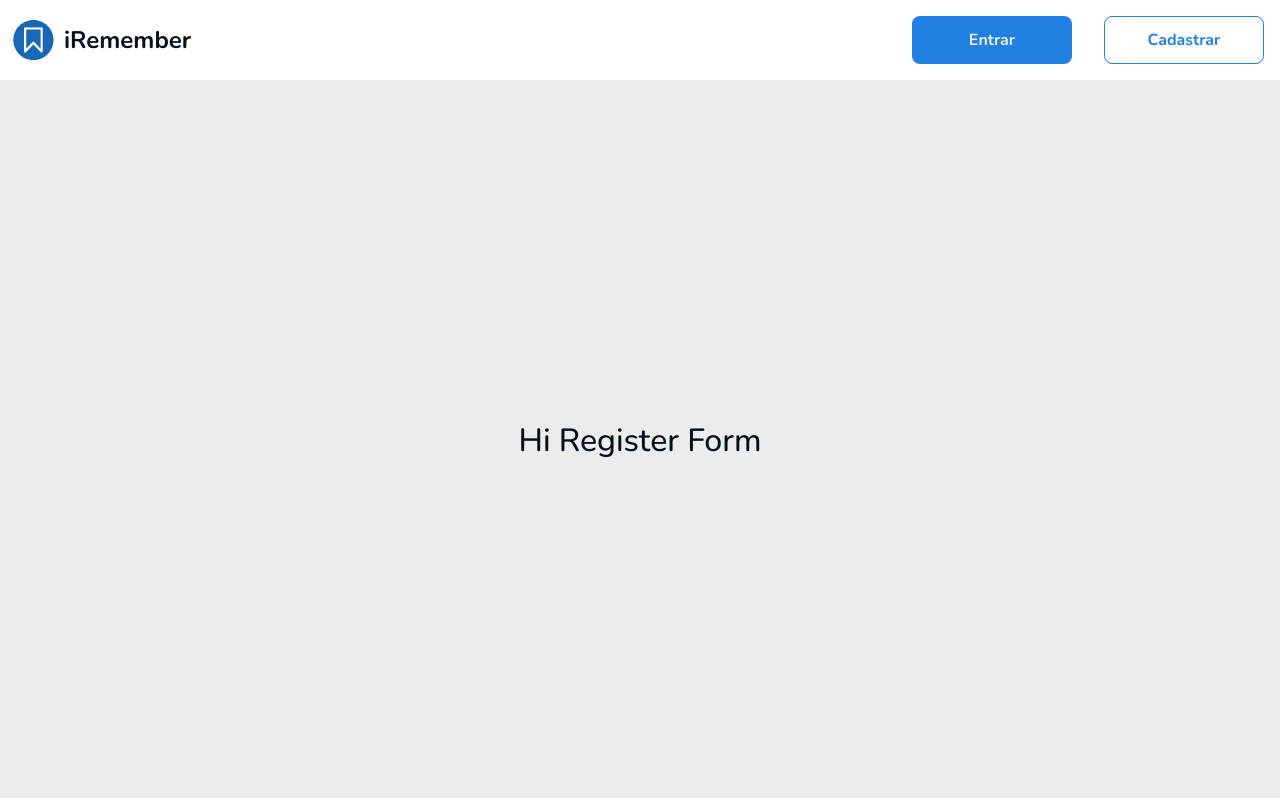
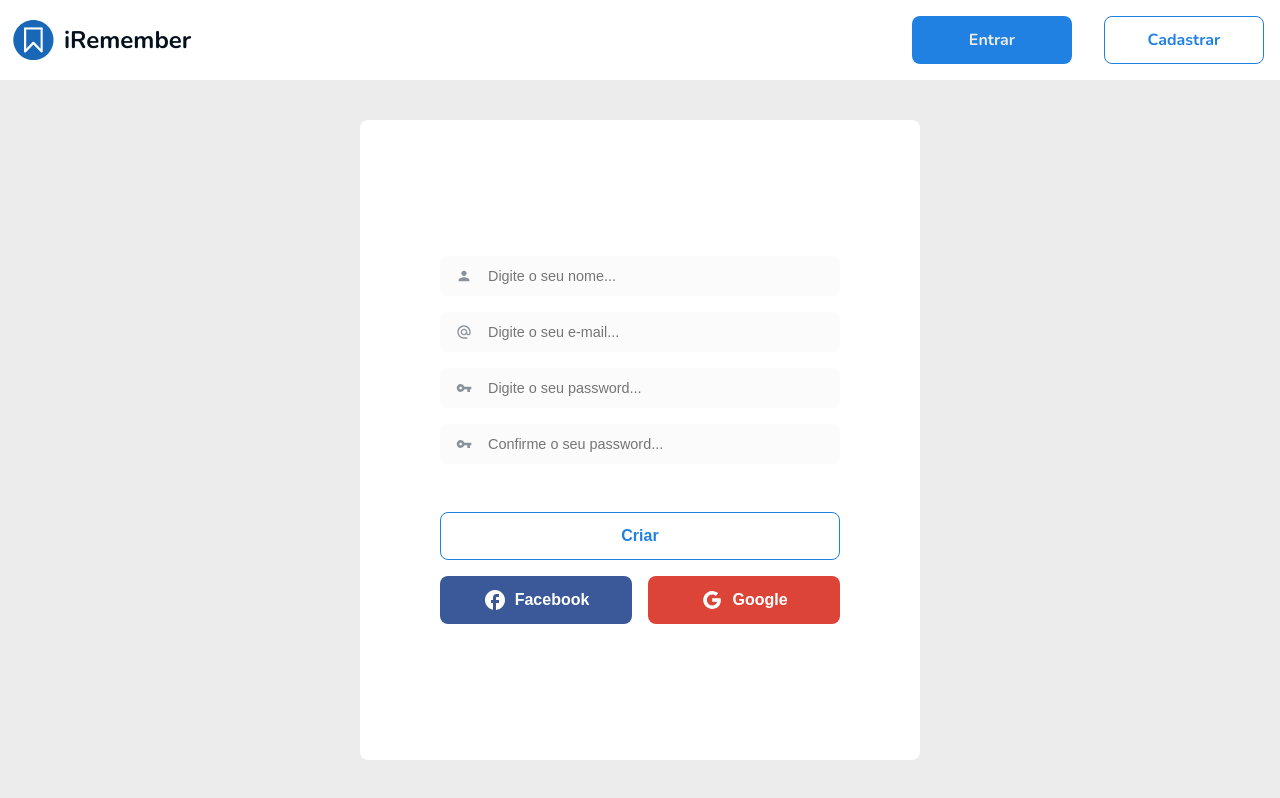
Before and after one commit to eddyzera/iRemember, a React (Create React App) app: page /register in a window 1280 px wide. Built offline with nearby package versions, Linux system fonts and the light colour scheme.

Commit message:
[feat]: creation form Register

```diff
--- a/package.json
+++ b/package.json
@@ -12,6 +12,7 @@
     "@types/react-dom": "^17.0.11",
     "react": "^17.0.2",
     "react-dom": "^17.0.2",
+    "react-icons": "^4.3.1",
     "react-router-dom": "^6.2.1",
     "react-scripts": "5.0.0",
     "typescript": "^4.5.5",
--- a/src/components/header/header.tsx
+++ b/src/components/header/header.tsx
@@ -1,4 +1,5 @@
 import React from 'react'
+import { Link } from 'react-router-dom'
 import LogoTipo from '../../assets/svg/logo-tipo.svg'
 
 export const Header: React.FC = () => {
@@ -10,7 +11,9 @@ export const Header: React.FC = () => {
       </div>
       <div className="header__button">
         <a className="login">entrar</a>
-        <a className="register">cadastrar</a>
+        <Link to="/register">
+          <a className="register">cadastrar</a>
+        </Link>
       </div>
     </header>
   )
--- a/src/components/registerForm/RegisterForm.tsx
+++ b/src/components/registerForm/RegisterForm.tsx
@@ -1,9 +1,48 @@
 import React from 'react'
+import {
+  MdPerson,
+  MdAlternateEmail,
+  MdVpnKey,
+  MdFacebook
+} from 'react-icons/md'
+import { AiOutlineGoogle } from 'react-icons/ai'
 
 export const RegisterForm: React.FC = () => {
   return (
     <div className="register-form">
-      <h1>Hi Register Form</h1>
+      <form action="">
+        <div className="register-input-group">
+          <MdPerson color="#8a939b" />
+          <input type="text" placeholder="Digite o seu nome..." />
+        </div>
+        <div className="register-input-group">
+          <MdAlternateEmail color="#8a939b" />
+          <input type="email" placeholder="Digite o seu e-mail..." />
+        </div>
+        <div className="register-input-group">
+          <MdVpnKey color="#8a939b" />
+          <input type="password" placeholder="Digite o seu password..." />
+        </div>
+        <div className="register-input-group">
+          <MdVpnKey color="#8a939b" />
+          <input type="password" placeholder="Confirme o seu password..." />
+        </div>
+        <div className="register-button">
+          <button className="register-button__create">Criar</button>
+          <button className="register-button__facebook">
+            <div className="register-button-group">
+              <MdFacebook size="1.5rem" color="#FFF" />
+              facebook
+            </div>
+          </button>
+          <button className="register-button__google">
+            <div className="register-button-group">
+              <AiOutlineGoogle size="1.5rem" color="#FFF" />
+              google
+            </div>
+          </button>
+        </div>
+      </form>
     </div>
   )
 }
--- a/src/style/sass/components/header.scss
+++ b/src/style/sass/components/header.scss
@@ -44,6 +44,7 @@
       &.login {
         background: map-get($blue , '50' );
         color: map-get($white , '100' );
+        transition: all 0.6s;
 
         &:hover {
           background: map-get($blue , '150' );
@@ -54,6 +55,7 @@
         background: map-get($white , '50' );
         color: map-get($blue , '50' );
         border: 1px solid map-get($blue , '50' );
+        transition: all 0.6s;
 
         &:hover {
           background: map-get($blue , '150' );
--- a/src/style/sass/components/index.scss
+++ b/src/style/sass/components/index.scss
@@ -1 +1,2 @@
 @forward './header.scss';
+@forward './registerForm.scss';
--- /dev/null
+++ b/src/style/sass/components/registerForm.scss
@@ -0,0 +1,90 @@
+@use '../utils' as *;
+
+.register-form {
+  background-color: map-get($white , '50');
+  width: 35rem;
+  height: 40rem;
+  padding: 1rem 5rem;
+  border-radius: 0.5rem;
+
+  form {
+    width: 100%;
+    height: 100%;
+    display: flex;
+    flex-direction: column;
+    justify-content: center;
+
+    .register-input-group {
+      width: 100%;
+      height: 2.5rem;
+      background-color: #fbfbfb;
+      margin-bottom: 1rem;
+      display: flex;
+      align-items: center;
+      padding-left: 1rem;
+      border-radius: 0.4rem;
+
+      input {
+        margin-left: 1rem;
+        flex: 1;
+        border: none;
+        outline: none;
+        height: 100%;
+        background: transparent;
+        font-size: 0.9rem;
+        font-weight: 400;
+      }
+    }
+
+    .register-button {
+      margin-top: 2rem;
+      display: grid;
+      grid-template-columns: repeat(2, 1fr);
+      gap: 1rem;
+
+      &__create {
+        grid-column: span 2;
+        background-color: map-get($white , '50' );
+        color: map-get($blue , '50' );
+        border: 1px solid map-get($blue , '50' );
+        transition: all 0.6s;
+
+        &:hover {
+          background: map-get($blue , '150' );
+          color:  map-get($white , '50' );
+        }
+      }
+
+      &__facebook {
+        background-color: #3B5998;
+        color: map-get($white , '50' );
+
+        .register-button-group {
+          display: flex;
+          align-items: center;
+          justify-content: center;
+          padding: 0 1rem;
+
+          svg {
+            margin-right: 0.5rem;
+          }
+        }
+      }
+
+      &__google {
+        background-color: #db4437;
+        color: map-get($white , '50' );
+        .register-button-group {
+          display: flex;
+          align-items: center;
+          justify-content: center;
+          padding: 0 1rem;
+
+          svg {
+            margin-right: 0.5rem;
+          }
+        }
+      }
+    }
+  }
+}
--- a/src/style/sass/global/global.scss
+++ b/src/style/sass/global/global.scss
@@ -17,6 +17,7 @@ h1, h2, h3, h4, h5 {
 }
 
 button {
+  height: 3rem;
   cursor: pointer;
   border: none;
   font-size: 1rem;
```
Also changed, not shown: src/style/css/style.css (+1 -1 lines), 1 other file (tests, documents, lock files or other folders).
